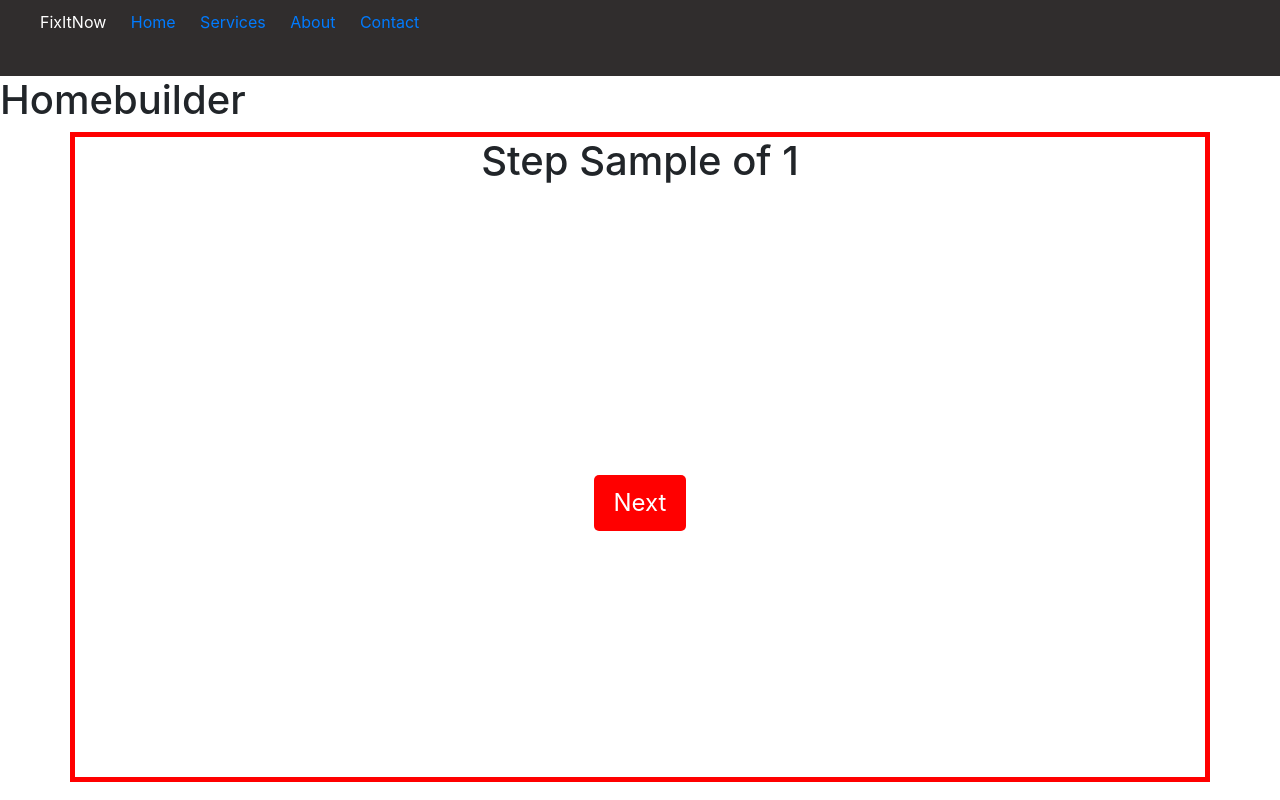
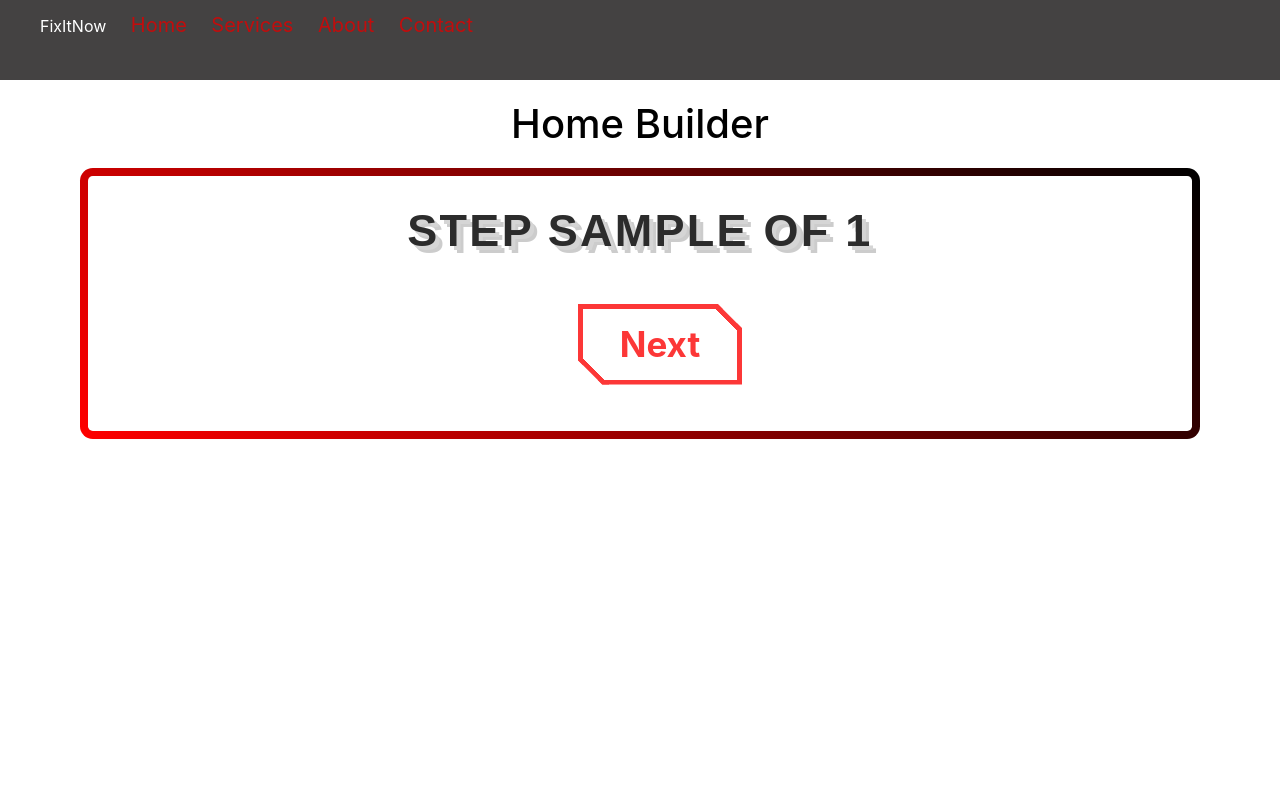
Before and after one commit to HIMSSINC/Alpha-template, a Django app: template leadgen/templates/homebuilder.html in a window 1280 px wide. Run offline with Django 4.2, Linux system fonts and the light colour scheme; the template is opened without the code that fills it: most values are stand-ins (such as "Sample title", 1, 10 or a date in 2020); some libraries are stand-ins or nearby versions.

Commit message:
Everything works and the forms look much better

```diff
--- a/leadgen/static/newstyle.css
+++ b/leadgen/static/newstyle.css
@@ -1,16 +1,55 @@
-.trynew {
+@import url('https://fonts.googleapis.com/css?family=Monoton');
+
+
+.form-jobname-text {
   color: black;
   text-align: center;
-    font-size: xx-large;
+  font-size: 40px;
+  margin: 20px;
+
 }
 
 .container {
-    width: 300px;
-    height: 650px;
-    border: 5px solid red;
-    display: grid;
+  border-image: linear-gradient(45deg, rgb(0, 0, 0), red) 1;
+  border-radius: 20px;
+  border-width: 8px;
+  border-style: solid;
   text-align: center;
 }
+
+.borderbasic {
+	text-align: center;
+	min-height: 200px;
+	border: 8px solid;
+	margin-left: 80px;
+  margin-right: 80px;
+
+}
+
+.full-withradius {
+	position: relative;
+	background: #fff;
+
+	/*The background extends to the outside edge of the padding. No background is drawn beneath the border.*/
+	background-clip: padding-box;
+
+	border: solid 8px transparent;
+	border-radius: 0.8rem;
+  }
+
+	.full-withradius:before {
+		content: "";
+		position: absolute;
+		top: 0;
+		right: 0;
+		bottom: 0;
+		left: 0;
+		z-index: -1;
+		margin: -8px; /* same as border width */
+		border-radius: inherit; /* inherit container box's radius */
+		background: linear-gradient(225deg, black, red);
+	}
+
 
 .newcontainer[data-type="home"] {
   padding: 10px;
@@ -28,36 +67,37 @@
   text-align: center;
 }
 
-.btn11{
+.btn11 {
   top: 40px;
-    padding:20px 90px;
+  padding: 20px 90px;
   margin-top: 10px;
   margin-right: 10px;
   display: inline-block;
-    text-decoration:none;
+  text-decoration: none;
   font-family: "proxima-nova", sans-serif;
   font-weight: 500;
   font-size: 12px;
-    text-transform: uppercase!important;
+  text-transform: uppercase !important;
   letter-spacing: 2px;
   color: #fff;
   cursor: hand;
   text-align: center;
   text-transform: capitalize;
-    border-radius:0px;
+  border-radius: 0px;
   position: relative;
-    overflow: hidden!important;
+  overflow: hidden !important;
   -webkit-transition: all .3s ease-in-out;
   -moz-transition: all .3s ease-in-out;
   -o-transition: all .3s ease-in-out;
   transition: all .3s ease-in-out;
-    background: transparent!important;
+  background: transparent !important;
 }
 
 
-.btn11:hover{
-    color: #000000!important
+.btn11:hover {
+  color: #000000 !important
 }
+
 .btn11::before {
   content: '';
   width: 100%;
@@ -91,15 +131,19 @@
   -o-transition: all .65s cubic-bezier(0.77, 0, 0.175, 1);
   transition: all .65s cubic-bezier(0.77, 0, 0.175, 1);
 }
-.btn11:hover::before, .btn11:hover::before{
-  opacity:1;
+
+.btn11:hover::before,
+.btn11:hover::before {
+  opacity: 1;
   -webkit-transform: translateX(100%);
   -moz-transform: translateX(100%);
   -ms-transform: translateX(100%);
   transform: translateX(100%);
 }
-.btn11:hover::after, .btn11:hover::after{
-  opacity:1;
+
+.btn11:hover::after,
+.btn11:hover::after {
+  opacity: 1;
   -webkit-transform: translateX(-100%);
   -moz-transform: translateX(-100%);
   -ms-transform: translateX(-100%);
@@ -127,9 +171,7 @@
   border-bottom: 2px solid grey;
 }
 
-.websitebanner {
-    font-size: 100;
-}
+
 
 .navcontainer {
   width: 1000px;
@@ -140,7 +182,7 @@
 }
 
 header {
-    background-color:#302d2d;
+  background-color: #444242;
   color: #fff;
   display: flex;
   justify-content: center;
@@ -164,15 +206,6 @@ header {
   margin-right: 20px;
 }
 
-.large-font-radio {
-    font-size: 30px;
-
-  }
-
-
-.large-font-label {
-    font-size: 300px;
-  }
 
 .form-element {
   margin: 10px 0;
@@ -184,11 +217,12 @@ header {
 label {
   font-weight: bold;
   margin-bottom: 5px;
-    display: block;
   font-size: 30px;
+  padding: 10px;
 }
 
-  input[type="text"], textarea {
+input[type="text"],
+textarea {
   width: 100%;
   padding: 10px;
   margin-bottom: 20px;
@@ -225,7 +259,7 @@ header {
 }
 
 
-.img-box{
+.img-box {
   width: 40%;
   margin: auto;
   line-height: 0;
@@ -266,6 +300,7 @@ span {
   border-radius: 5px;
   position: relative;
 }
+
 .progress-bar-fill {
   height: 100%;
   width: 0;
@@ -274,3 +309,110 @@ span {
   position: absolute;
   top: 0;
 }
+
+h2 {
+  padding-top: 20px;
+  padding-bottom: 20px;
+  color: #ff0000;
+  text-shadow:
+    0 0 5px #fff,
+    0 0 10px #fff,
+    0 0 20px #fff,
+    0 0 40px #f00,
+    /* changed from #0ff to #f00 (red) */
+    0 0 80px #f00,
+    /* changed from #0ff to #f00 (red) */
+    0 0 90px #f00,
+    /* changed from #0ff to #f00 (red) */
+    0 0 100px #f00,
+    /* changed from #0ff to #f00 (red) */
+    0 0 150px #f00;
+}
+
+.borderedcont {
+  width: 300px;
+  height: 650px;
+  display: grid;
+  place-items: center;
+  border: 8px solid;
+  border-image: linear-gradient(45deg, rgb(0, 0, 0), red) 1;
+  text-align: center;
+}
+
+
+.form-next-botton {
+  --border: 5px;
+  /* the border width */
+  --slant: 0.7em;
+  /* control the slanted corners */
+  --color: #fc3737;
+  /* the color */
+
+  font-size: 35px;
+  margin-top: 30px;
+  margin-bottom: 30px;
+  padding: 0.4em 1.2em;
+  border: none;
+  cursor: pointer;
+  font-weight: bold;
+  color: var(--color);
+  background:
+    linear-gradient(to bottom left, var(--color) 50%, #0000 50.1%) top right,
+    linear-gradient(to top right, var(--color) 50%, #0000 50.1%) bottom left;
+  background-size: calc(var(--slant) + 1.3*var(--border)) calc(var(--slant) + 1.3*var(--border));
+  background-repeat: no-repeat;
+  box-shadow:
+    0 0 0 200px inset var(--s, #0000),
+    0 0 0 var(--border) inset var(--color);
+  clip-path:
+    polygon(0 0, calc(100% - var(--slant)) 0, 100% var(--slant),
+      100% 100%, var(--slant) 100%, 0 calc(100% - var(--slant)));
+  transition: color var(--t, 0.3s), background-size 0.3s;
+}
+
+.form-next-botton:focus-visible {
+  outline-offset: calc(-1*var(--border));
+  outline: var(--border) solid #000c;
+  clip-path: none;
+  background-size: 0 0;
+}
+
+.form-next-botton:hover,
+.form-next-botton:active {
+  background-size: 100% 100%;
+  color: #fff;
+  --t: 0.2s 0.1s;
+}
+
+.form-next-botton:active {
+  --s: #0005;
+  transition: none;
+}
+
+.text-for-nextstep {
+  font-family: "Avant Garde", Avantgarde, "Century Gothic", CenturyGothic, "AppleGothic", sans-serif;
+  font-size: 45px;
+  padding: 8px;
+  text-align: center;
+  text-transform: uppercase;
+  text-rendering: optimizeLegibility;
+  background-clip: text;
+  margin-top: 20px;
+  color: #2c2c2c;
+  font-weight: bold;
+  background-color: white;
+  letter-spacing: .05em;
+  text-shadow:
+    4px 4px 0px #d5d5d5,
+    7px 7px 0px rgba(0, 0, 0, 0.2);
+}
+
+.navbartext {
+  color: #c10d0d;
+  font-size: 20px;
+  transition: color 0.5s;
+}
+
+.navbartext:hover {
+  color: #000000;
+}
--- a/leadgen/templates/base.html
+++ b/leadgen/templates/base.html
@@ -22,10 +22,10 @@
             <li>
                 <p>FixItNow</p>
             </li>
-            <li><a href="{% url 'home' %}">Home</a></li>
-            <li><a href="#services">Services</a></li>
-            <li><a href="#about">About</a></li>
-            <li><a href="#contact">Contact</a></li>
+            <li><a href="{% url 'home' %}" class="navbartext">Home</a></li>
+            <li><a href="#services" class="navbartext">Services</a></li>
+            <li><a href="#about" class="navbartext">About</a></li>
+            <li><a href="#contact" class="navbartext">Contact</a></li>
           </ul>
         </nav>
       </header>
--- a/leadgen/templates/homebuilder.html
+++ b/leadgen/templates/homebuilder.html
@@ -7,12 +7,10 @@
 <style>
 
 </style>
-    <h1>Homebuilder</h1>
+<h1 class="form-jobname-text">Home Builder</h1>
 
-<div class="container">
-  <div class="centertext">
-    <h1>Step {{ wizard.steps.step1 }} of {{ wizard.steps.count }}</h1>
-  </div>
+<div class="full-withradius borderbasic">
+<h1 class="text-for-nextstep">Step {{ wizard.steps.step1 }} of {{ wizard.steps.count }}</h1>
 <form action="" method="post">{% csrf_token %}
   <ul>
       {{ wizard.management_form }}
@@ -20,16 +18,14 @@
       {{ wizard.form.management_form }}
       {% for form in wizard.form.forms %}
       <div class="form-element">
-            <label class='large-font-label'>
         {{ form }}
-            </label>
       </div>
       {% endfor %}
       {% else %}
       {{ wizard.form }}
       {% endif %}
+      <button class="form-next-botton">Next</button>
   </ul>
-      <input type="submit" value="Next" class="btn btn-danger"/>
 </form>
 </div>
 {% endblock %}
```
Also changed, not shown: leadgen/templates/acousticceilings.html (+5 -9 lines), leadgen/templates/bathroom.html (+6 -10 lines), leadgen/templates/flooring.html (+4 -8 lines), leadgen/templates/landscaping.html (+4 -8 lines), leadgen/templates/roofing.html (+4 -8 lines), leadgen/templates/stonetile.html (+4 -8 lines), leadgen/templates/swimmingpool.html (+4 -8 lines), db.sqlite3. Lines whose indentation alone changed are shown as unchanged.
